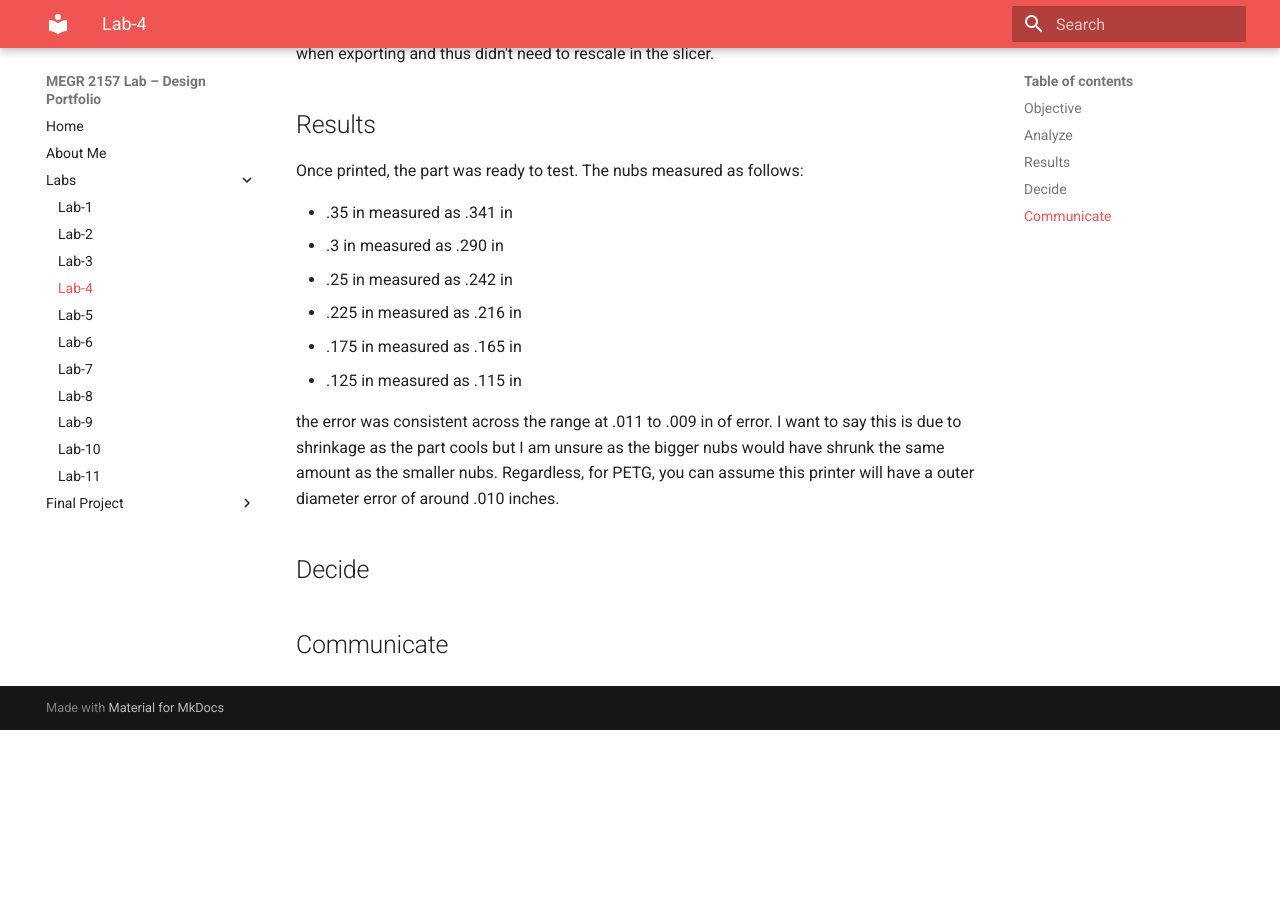
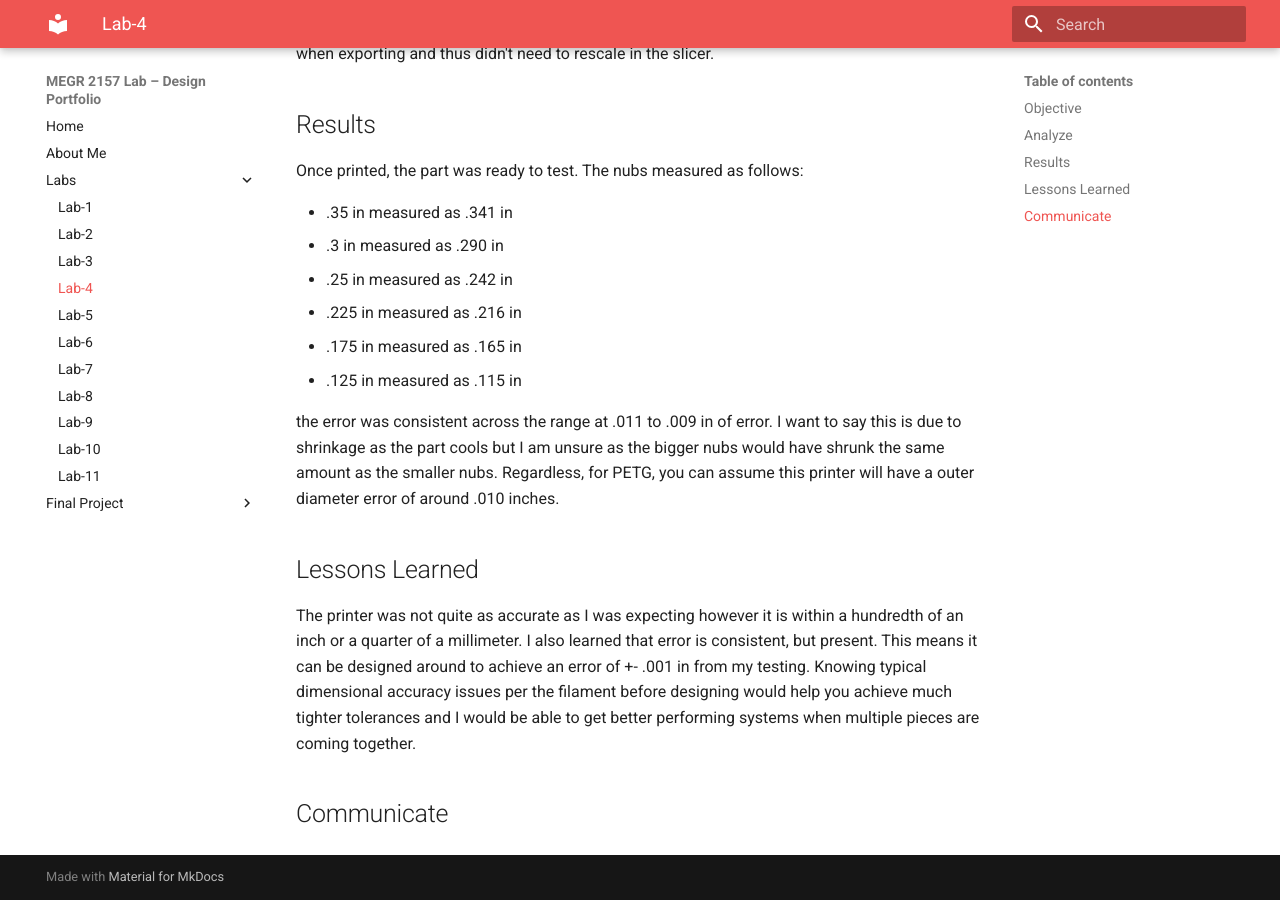
Before and after one commit to jmcadam4/James-McAdam-MEGR-2156-lab, an MkDocs documentation site: the page built from docs/Labs/L04/index.md, in a window 1280 px wide and 900 px high, scrolled down 1096 px. Built offline with MkDocs 1.6.1 and Material for MkDocs 9.7.7, drawn with Linux system fonts in a browser that asks for light colours; before the commit the page ends 1826 px from its top, so only the background shows below that.

Commit message:
Update index.md

```diff
--- a/docs/Labs/L04/index.md
+++ b/docs/Labs/L04/index.md
@@ -29,7 +29,9 @@ Once printed, the part was ready to test. The nubs measured as follows:
 - .125 in measured as .115 in
 
 the error was consistent across the range at .011 to .009 in of error. I want to say this is due to shrinkage as the part cools but I am unsure as the bigger nubs would have shrunk the same amount as the smaller nubs. Regardless, for PETG, you can assume this printer will have a outer diameter error of around .010 inches.
-## Decide
 
+## Lessons Learned
+
+The printer was not quite as accurate as I was expecting however it is within a hundredth of an inch or a quarter of a millimeter. I also learned that error is consistent, but present. This means it can be designed around to achieve an error of +- .001 in from my testing. Knowing typical dimensional accuracy issues per the filament before designing would help you achieve much tighter tolerances and I would be able to get better performing systems when multiple pieces are coming together.
 
 ## Communicate
```
